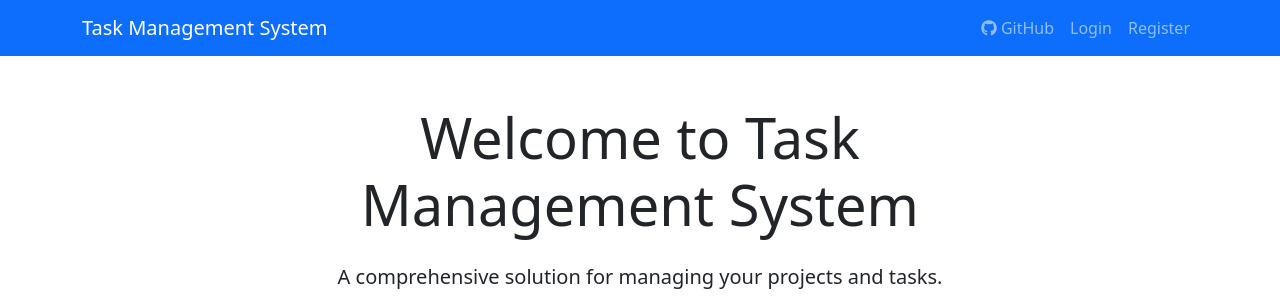
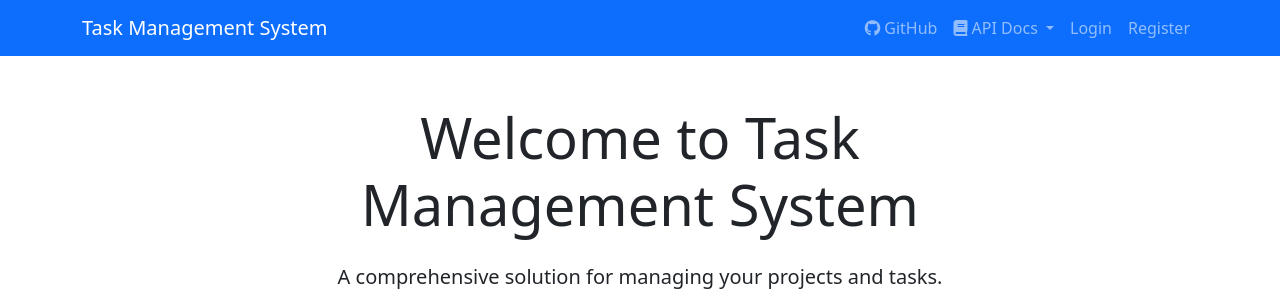
Before and after one commit to arminkazimi/task-management-system, a Django app: template pages/templates/pages/home.html in a window 1280 px wide. Shown: the top 300 px of the page. Run offline with Django 5.2, Linux system fonts and the light colour scheme; the template is opened without the code that fills it, so the values that code supplies are empty.

Commit message:
improve home page

```diff
--- a/pages/templates/pages/home.html
+++ b/pages/templates/pages/home.html
@@ -38,6 +38,35 @@
               >
                 <i class="fab fa-github"></i> GitHub
               </a>
+            </li>
+            <li class="nav-item dropdown">
+              <a
+                class="nav-link dropdown-toggle"
+                href="#"
+                id="apiDocsDropdown"
+                role="button"
+                data-bs-toggle="dropdown"
+                aria-expanded="false"
+              >
+                <i class="fas fa-book"></i> API Docs
+              </a>
+              <ul class="dropdown-menu" aria-labelledby="apiDocsDropdown">
+                <li>
+                  <a class="dropdown-item" href="/api/" target="_blank"
+                    >API Endpoints</a
+                  >
+                </li>
+                <li>
+                  <a class="dropdown-item" href="/swagger/" target="_blank"
+                    >Swagger UI</a
+                  >
+                </li>
+                <li>
+                  <a class="dropdown-item" href="/redoc/" target="_blank"
+                    >ReDoc</a
+                  >
+                </li>
+              </ul>
             </li>
             {% if user.is_authenticated %}
             <li class="nav-item">
```
